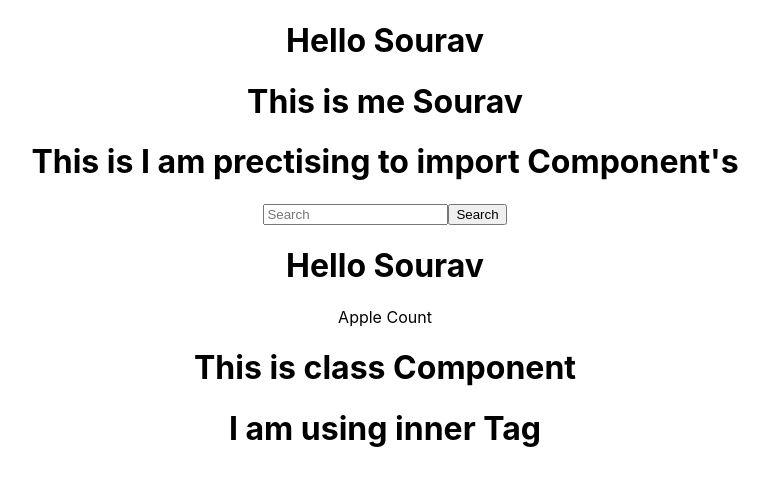
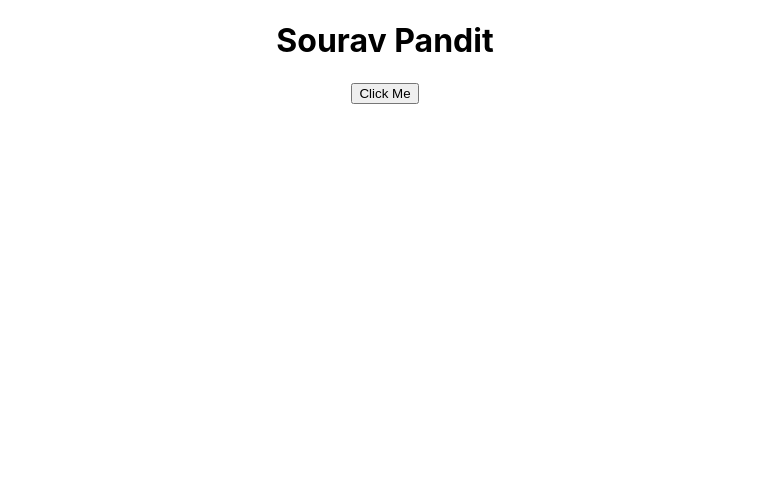
Before and after one commit to kumarsourav10/React-js-basic-to-high, a React (Create React App) app in the folder blog/: page / in a window 1280 px wide. Shown: the top 486 px of the page, without its empty margins (255-1024 px from the left). Built offline with nearby package versions, Linux system fonts and the light colour scheme.

Commit message:
added click event and learn alert function

```diff
--- a/blog/src/App.js
+++ b/blog/src/App.js
@@ -1,27 +1,40 @@
 // import logo from './logo.svg';
 import './App.css';
-import User from './User'
-import Sourav from './Sourav'
-import Form from './Form';
-import User1 from './User1';
-import Check from './Check';
-import Jsx from './Jsx';
+// import User from './User'
+// import Sourav from './Sourav'
+// import Form from './Form';
+// import User1 from './User1';
+// import Check from './Check';
+// import Jsx from './Jsx';
+// alert("Hello")
 function App() {
+    let data = "Sourav Pandit"
+  function apple()
+  {
+    data = "peter"
+   alert(data)
+  }
 
-  function Apple()
-  {
-    return (<div>Apple Count</div>)
-  }
+  // function Apple()
+  // {
+  //   return (<div>Apple Count</div>)
+  // }
   return (
     <div className="App">
-      <h1>Hello Sourav</h1>
-      <User />
+      <h1>{data}</h1>
+      {/* <User />
       <Sourav />
       <Form />
       <User1 />
       <Apple />
       <Check />
-      <Jsx />
+      <Jsx /> */}
+
+      {/* Whenever you give onClick event and give the alert it will come first without click it will appear first . How you prevent this after using  onClick's function ypu have to just remove the brackets which is return just after the apple `apple()`   */}
+      {/* <button onClick={apple()}>Click Me</button> */}
+
+      {/* See here how I removed the brackets */}
+      <button onClick={()=>apple("Hello world")}>Click Me</button>
     </div>
   );
 }
--- a/blog/src/Check.js
+++ b/blog/src/Check.js
@@ -1,15 +1,15 @@
-import React,{Component} from 'react';
-export default class Check extends Component
+// import React,{Component} from 'react';
+// export default class Check extends Component
 
-{
-    render()
-    {
-        return (
-            <h1>
+// {
+//     render()
+//     {
+//         return (
+//             <h1>
 
-                This is class Component
+//                 This is class Component
 
-            </h1>
-        )
-    }
-}
+//             </h1>
+//         )
+//     }
+// }
--- a/blog/src/Form.js
+++ b/blog/src/Form.js
@@ -1,17 +1,17 @@
-function Form()
-{
-    return(
-        <div>
-            <nav class="navbar bg-light">
-      <div class="container-fluid">
-        <form class="d-flex" role="search">
-          <input class="form-control me-2" type="search" placeholder="Search" aria-label="Search"/>
-          <button class="btn btn-outline-success" type="submit">Search</button>
-        </form>
-      </div>
-    </nav>
-        </div>
-    )
-}
+// function Form()
+// {
+//     return(
+//         <div>
+//             <nav class="navbar bg-light">
+//       <div class="container-fluid">
+//         <form class="d-flex" role="search">
+//           <input class="form-control me-2" type="search" placeholder="Search" aria-label="Search"/>
+//           <button class="btn btn-outline-success" type="submit">Search</button>
+//         </form>
+//       </div>
+//     </nav>
+//         </div>
+//     )
+// }
 
-export default Form;
+// export default Form;
--- a/blog/src/Jsx.js
+++ b/blog/src/Jsx.js
@@ -1,10 +1,10 @@
-import React from "react";
-function  Jsx ()
-{
-  return React.createElement('div', null, React.createElement('h1', null,"I am using inner Tag " )) //This is how complexity you will have to face when you will use Html withou jsx
-    // Without Jsx you can use html , but this is very tough task for using yoiu have to first import the React
+// import React from "react";
+// function  Jsx ()
+// {
+//   return React.createElement('div', null, React.createElement('h1', null,"I am using inner Tag " )) //This is how complexity you will have to face when you will use Html withou jsx
+//     // Without Jsx you can use html , but this is very tough task for using yoiu have to first import the React
 
-}
+// }
 
 
-export default Jsx;
+// export default Jsx;
--- a/blog/src/Sourav.js
+++ b/blog/src/Sourav.js
@@ -1,8 +1,8 @@
-function Sourav()
-{
-    return(
-        <h1>This is I am prectising to import Component's</h1>
-    )
-}
+// function Sourav()
+// {
+//     return(
+//         <h1>This is I am prectising to import Component's</h1>
+//     )
+// }
 
-export default Sourav;
+// export default Sourav;
--- a/blog/src/User.js
+++ b/blog/src/User.js
@@ -1,11 +1,11 @@
-function User ()
-{
+// function User ()
+// {
 
-    return(
-        <div>
-        <h1>This is me Sourav</h1>
-        </div>
-    )
-}
+//     return(
+//         <div>
+//         <h1>This is me Sourav</h1>
+//         </div>
+//     )
+// }
 
-export default User;
+// export default User;
```
Also changed, not shown: blog/src/clickevent.js (added).
